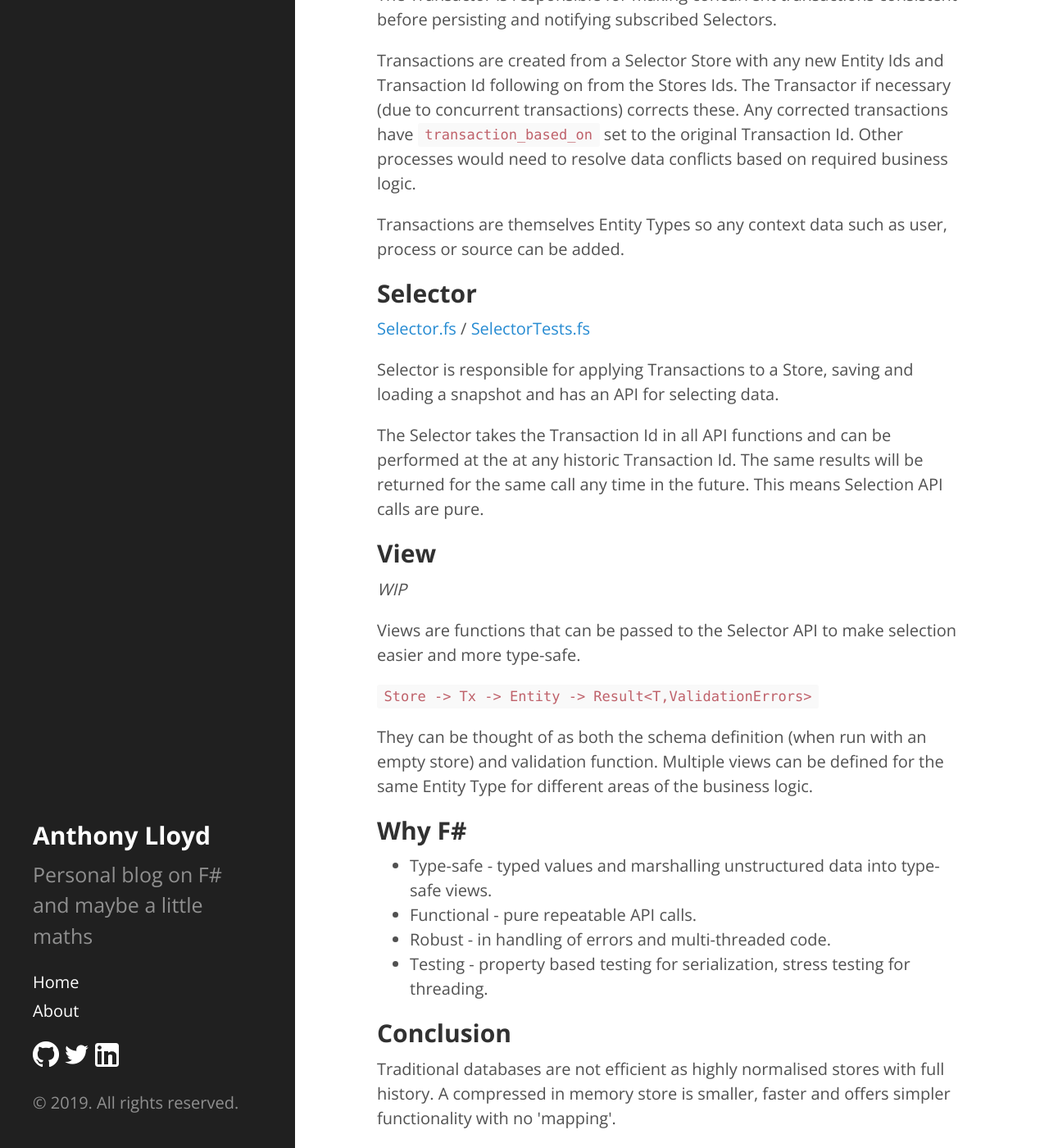
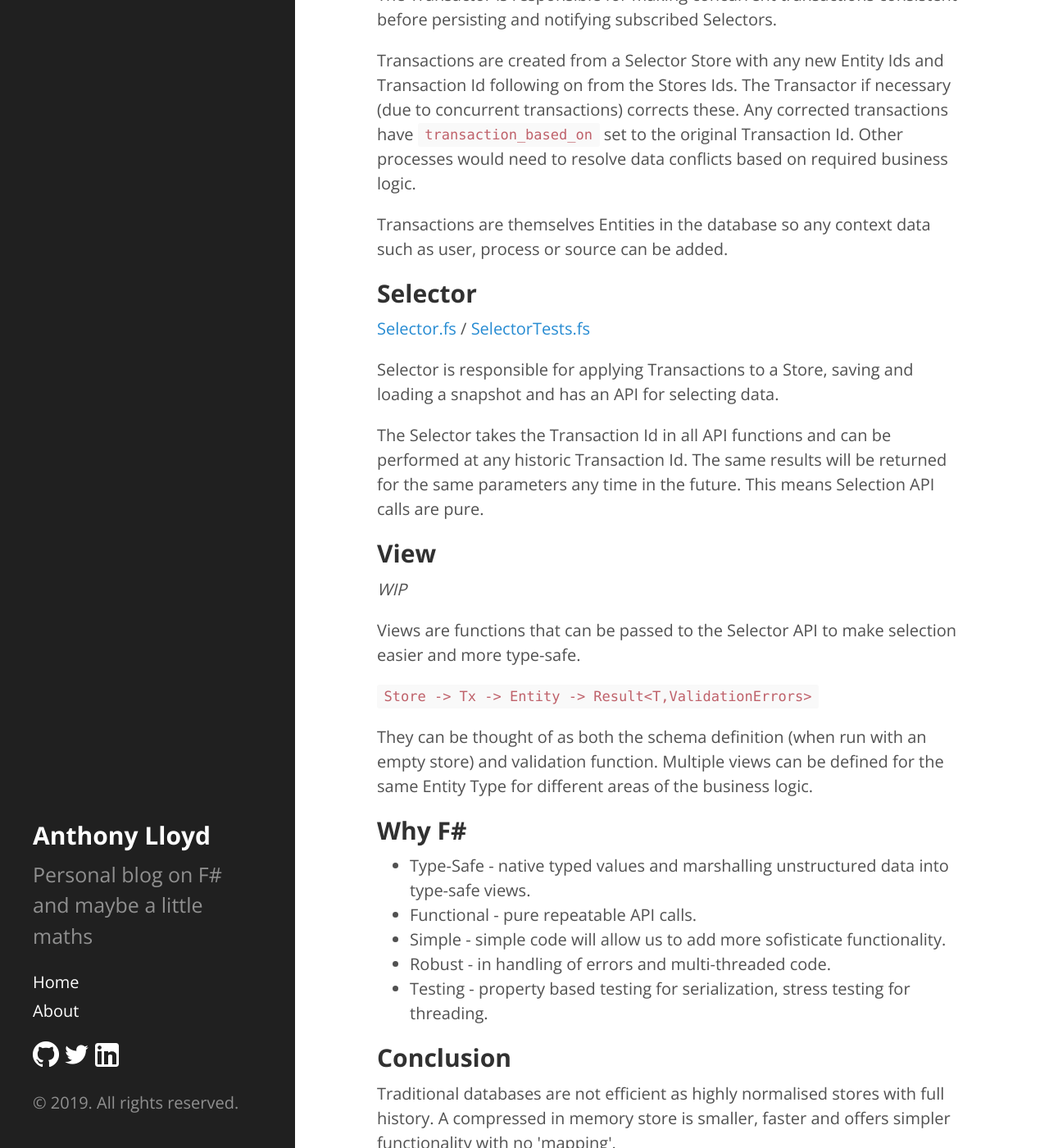
Before and after one commit to AnthonyLloyd/AnthonyLloyd.github.io, a Jekyll site: the page built from _posts/2019-05-17-fsion-00-introduction.html, in a window 1280 px wide and 1400 px high, scrolled down 1484 px. Shown: the whole window at 82% size. Built offline with Jekyll 4.4.1, drawn with Linux system fonts in a browser that asks for light colours; some web fonts are replaced; comment, search, counter and statistics services are not loaded.

Commit message:
getting there

```diff
--- a/_posts/2019-05-17-fsion-00-introduction.html
+++ b/_posts/2019-05-17-fsion-00-introduction.html
@@ -46,15 +46,15 @@ following on from the Stores Ids.
 The Transactor if necessary (due to concurrent transactions) corrects these.
 Any corrected transactions have <code>transaction_based_on</code> set to the original Transaction Id.
 Other processes would need to resolve data conflicts based on required business logic.</p>
-<p>Transactions are themselves Entity Types so any context data such as user, process or source
-can be added.</p>
+<p>Transactions are themselves Entities in the database so any context data such as user, process
+or source can be added.</p>
 <h2>Selector</h2>
 <p><a href="https://github.com/AnthonyLloyd/Fsion/blob/master/Fsion/Selector.fs">Selector.fs</a> / <a href="https://github.com/AnthonyLloyd/Fsion/blob/master/Fsion.Tests/SelectorTests.fs">SelectorTests.fs</a></p>
 <p>Selector is responsible for applying Transactions to a Store, saving and loading a snapshot
 and has an API for selecting data.</p>
-<p>The Selector takes the Transaction Id in all API functions and can be performed at the at
-any historic Transaction Id.
-The same results will be returned for the same call any time in the future.
+<p>The Selector takes the Transaction Id in all API functions and can be performed at any historic
+Transaction Id.
+The same results will be returned for the same parameters any time in the future.
 This means Selection API calls are pure.</p>
 <h2>View</h2>
 <p><em>WIP</em></p>
@@ -67,8 +67,9 @@ Multiple views can be defined for the same Entity Type for different areas of th
 logic.</p>
 <h2>Why F#</h2>
 <ul>
-<li>Type-safe - typed values and marshalling unstructured data into type-safe views.</li>
+<li>Type-Safe - native typed values and marshalling unstructured data into type-safe views.</li>
 <li>Functional - pure repeatable API calls.</li>
+<li>Simple - simple code will allow us to add more sofisticate functionality.</li>
 <li>Robust - in handling of errors and multi-threaded code.</li>
 <li>Testing - property based testing for serialization, stress testing for threading.</li>
 </ul>
--- a/_posts/2019-05-17-fsion-01-size.html
+++ b/_posts/2019-05-17-fsion-01-size.html
@@ -41,7 +41,7 @@ All fields in the files are loaded apart from any that can be calculated.</p>
 </table>
 
 <h2>DataSeries Compression</h2>
-<p>DataSeries represent an ordered table of Date, Transaction Id and <code>int64</code> Encoded Values
+<p>DataSeries represent an ordered table of Date, Transaction Id and <code>int64</code> encoded Values
 with the latest values at the the top.</p>
 <p>This is encoded as a byte array.
 Each row is stored as a difference to the above field values as <a href="https://developers.google.com/protocol-buffers/docs/encoding">varints</a>.</p>
@@ -50,8 +50,8 @@ ones above, very high compression ratios are <a href="https://github.com/Genbox/
 <h2>Data Details</h2>
 <p>Text values are stored in a <code>SetSlim&lt;Text&gt;</code> collection, numeric values are encoded directly to <code>int64</code>.
 The DataSeries are stored in a <code>MapSlim&lt;EntityAttribute,DataSeries&gt;</code>.</p>
+<p>Below is a table of count and number of bytes by entity type (column) and attribute (row):</p>
 <p>Text: Count = 59,099 Max length = 50</p>
-<p>Below is a table of count and number of bytes by entity type (column) and attribute (row):</p>
 <table>
 <thead>
 <tr class="header">
```
Also changed, not shown: other parts of _posts/2019-05-17-fsion-01-size.html (+1 -1 lines), 2 other files.
